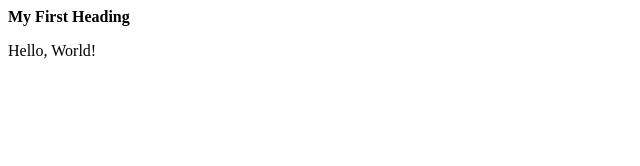
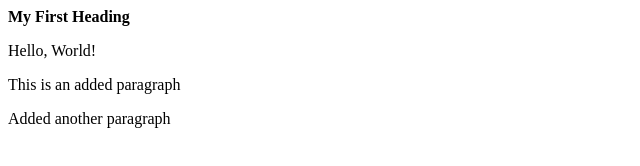
Before and after one commit to fkabigting/HTML-and-CSS-Projects, a plain HTML site: page Basic_HTML_1.html in a window 1280 px wide. Shown: the whole page, without its empty margins (0-640 px from the left). Drawn offline with Linux system fonts and the light colour scheme.

Commit message:
git commit -m "Added a new paragraph"

```diff
--- a/HTML1_Class.html
+++ b/Basic_HTML_1.html
@@ -9,6 +9,8 @@
 
 <strong>My First Heading</strong>
 <p>Hello, World!</p>
+<p>This is an added paragraph</p>
+<p>Added another paragraph</p>
 
 </body>
 
```
